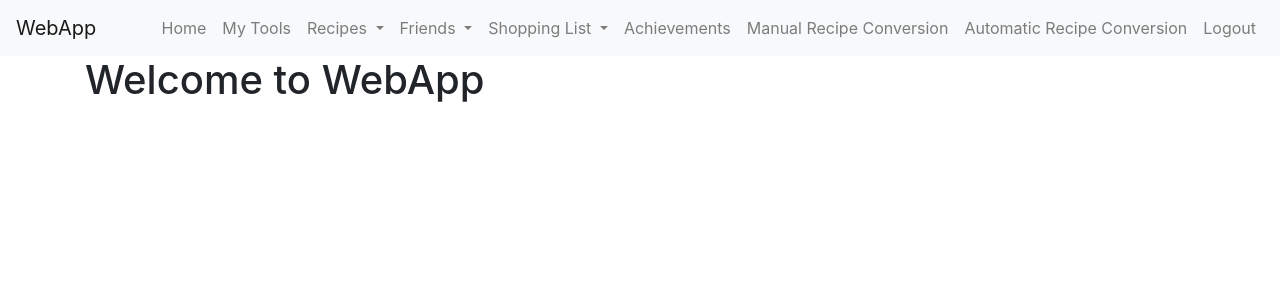
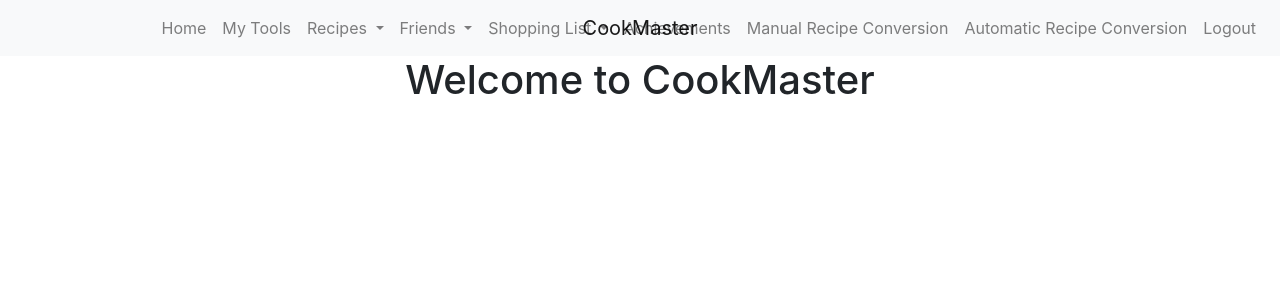
Before and after one commit to heinyarzar09/CE301_Indiv_Proj, a Flask app: page / in a window 1280 px wide. Shown: the top 300 px of the page. Run offline with Flask 3, Linux system fonts and the light colour scheme; the visitor is signed in with stand-in values (Sample User, id 1); some libraries are stand-ins or nearby versions.

Commit message:
fixed minor UI issues

```diff
--- a/app/templates/base.html
+++ b/app/templates/base.html
@@ -1,4 +1,3 @@
-<!-- base.html -->
 <!DOCTYPE html>
 <html lang="en">
 <head>
@@ -6,10 +5,17 @@
     <meta name="viewport" content="width=device-width, initial-scale=1.0">
     <title>{% block title %}{% endblock %}</title>
     <link rel="stylesheet" href="https://stackpath.bootstrapcdn.com/bootstrap/4.5.2/css/bootstrap.min.css">
+    <style>
+        .navbar-brand-centered {
+            position: absolute;
+            left: 50%;
+            transform: translateX(-50%);
+        }
+    </style>
 </head>
 <body>
     <nav class="navbar navbar-expand-lg navbar-light bg-light">
-        <a class="navbar-brand" href="{{ url_for('user.index') }}">WebApp</a>
+        <a class="navbar-brand navbar-brand-centered" href="{{ url_for('user.index') }}">CookMaster</a>
         <button class="navbar-toggler" type="button" data-toggle="collapse" data-target="#navbarNav" aria-controls="navbarNav" aria-expanded="false" aria-label="Toggle navigation">
             <span class="navbar-toggler-icon"></span>
         </button>
--- a/app/templates/index.html
+++ b/app/templates/index.html
@@ -1,7 +1,11 @@
 {% extends "base.html" %}
 
-{% block title %}Home{% endblock %}
+{% block title %}
+Welcome
+{% endblock %}
 
 {% block content %}
-<h1>Welcome to WebApp</h1>
+<div class="container text-center">
+    <h1>Welcome to CookMaster</h1>
+</div>
 {% endblock %}
```
